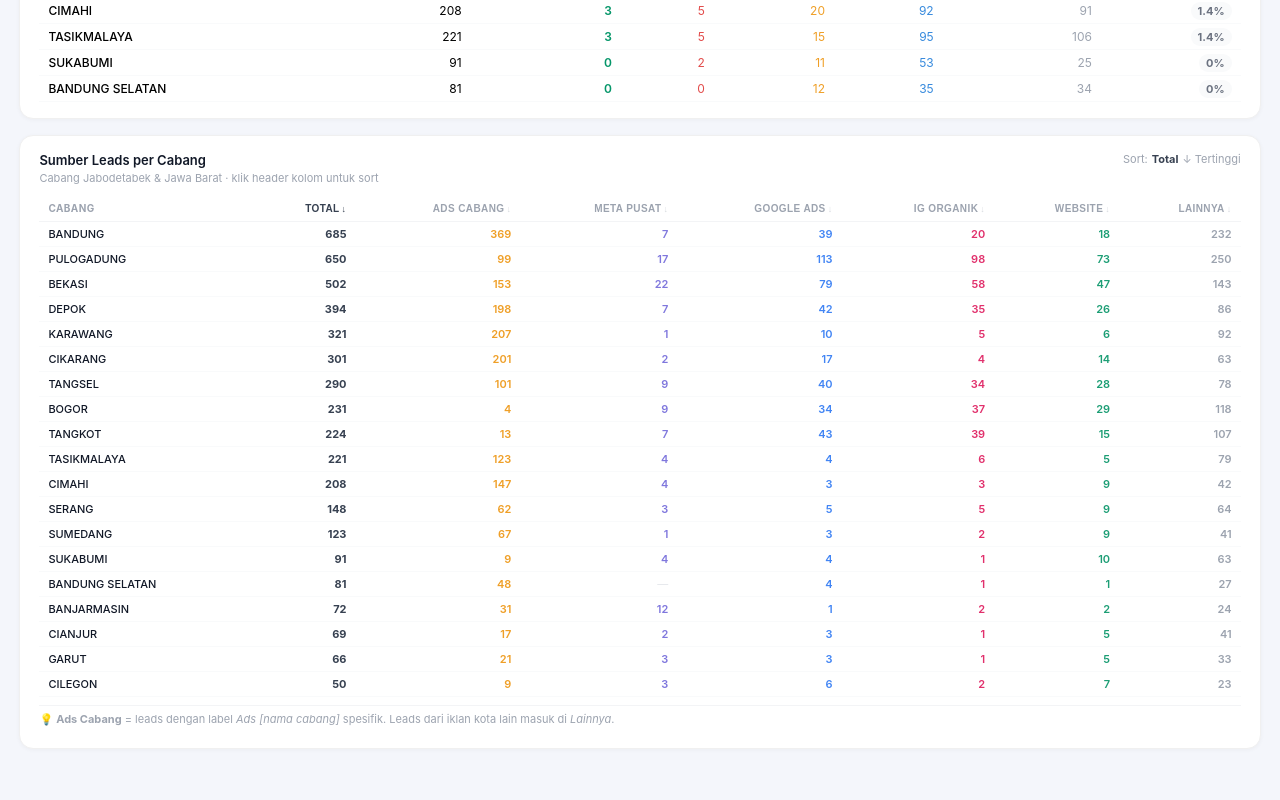
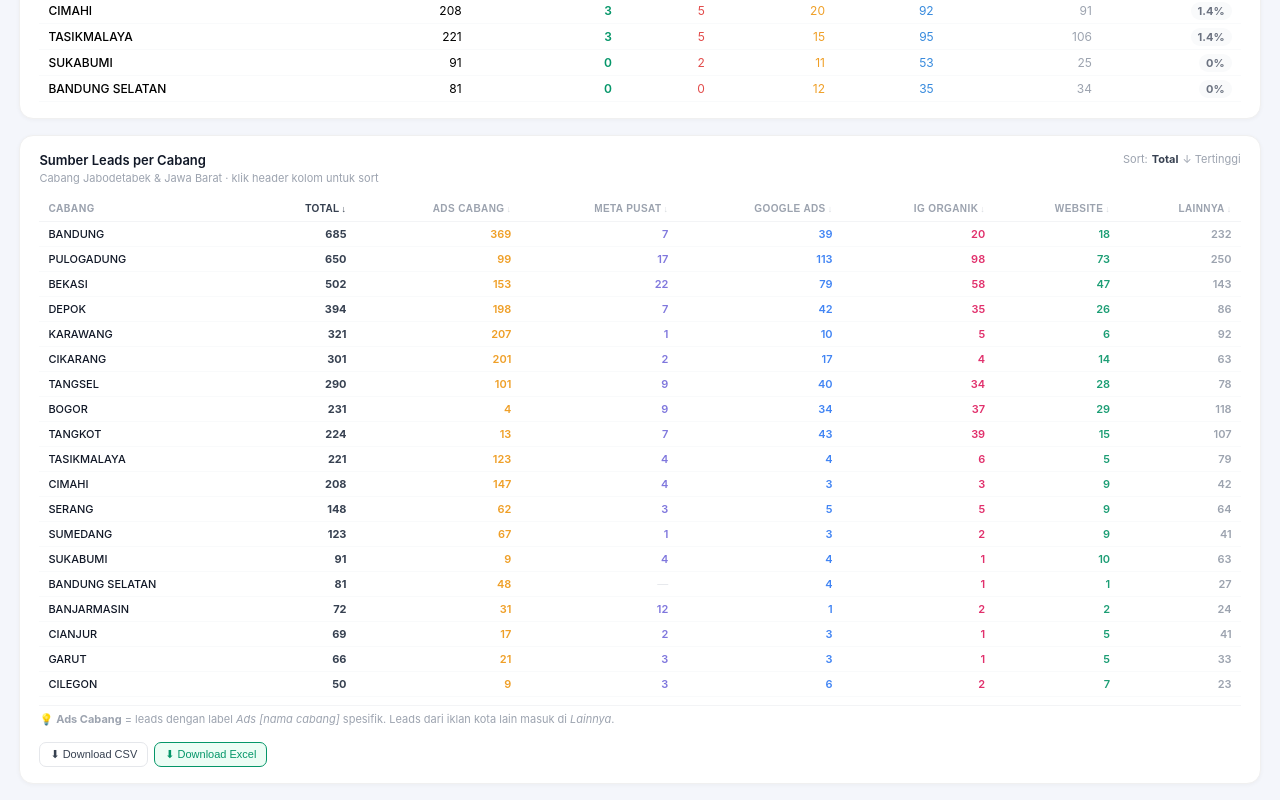
Before and after one commit to Alvinmolik/dashboard-haloai, a React (Vite) app: page / in a window 1280 px wide. Shown: the part 1075-1875 px from the top of the page. Before the commit the page ends 1840 px from the top, so only its background shows below. Built offline with nearby package versions, Linux system fonts and the light colour scheme.

Commit message:
Update App.jsx

```diff
--- a/App.jsx
+++ b/App.jsx
@@ -78,6 +78,40 @@ function dlCabangSummaryCSV(cabangData, fname) {
   ].join(","))];
   const a = document.createElement("a");
   a.href = URL.createObjectURL(new Blob([lines.join("\n")],{type:"text/csv;charset=utf-8;"}));
+  a.download = fname; a.click();
+}
+
+function dlSumberCabangCSV(rows2, fname) {
+  const SRCS = ["Ads Cabang","Iklan Meta Pusat","Google Ads","Instagram Organik","Website","Lainnya"];
+  const H = ["Cabang","Total",...SRCS];
+  const lines = [H.join(","), ...rows2.map(r=>[
+    r.cab, r.total, ...SRCS.map(s=>r[s]||0)
+  ].join(","))];
+  const a = document.createElement("a");
+  a.href = URL.createObjectURL(new Blob([lines.join("\n")],{type:"text/csv;charset=utf-8;"}));
+  a.download = fname; a.click();
+}
+
+function dlSumberCabangXLSX(rows2, fname) {
+  const SRCS = ["Ads Cabang","Iklan Meta Pusat","Google Ads","Instagram Organik","Website","Lainnya"];
+  const tableRows = [
+    ["Cabang","Total",...SRCS],
+    ...rows2.map(r=>[r.cab, r.total, ...SRCS.map(s=>r[s]||0)])
+  ];
+  let xml = `<?xml version="1.0"?><Workbook xmlns="urn:schemas-microsoft-com:office:spreadsheet" xmlns:ss="urn:schemas-microsoft-com:office:spreadsheet"><Worksheet ss:Name="Sumber Leads per Cabang"><Table>`;
+  tableRows.forEach((row,ri)=>{
+    xml += "<Row>";
+    row.forEach((cell,ci)=>{
+      const isNum = ri>0 && ci>0;
+      xml += isNum
+        ? `<Cell><Data ss:Type="Number">${cell}</Data></Cell>`
+        : `<Cell><Data ss:Type="String">${String(cell).replace(/&/g,"&amp;").replace(/</g,"&lt;")}</Data></Cell>`;
+    });
+    xml += "</Row>";
+  });
+  xml += "</Table></Worksheet></Workbook>";
+  const a = document.createElement("a");
+  a.href = URL.createObjectURL(new Blob([xml],{type:"application/vnd.ms-excel"}));
   a.download = fname; a.click();
 }
 
@@ -775,6 +809,16 @@ export default function App() {
           💡 <strong>Ads Cabang</strong> = leads dengan label <em>Ads [nama cabang]</em> spesifik.
           Leads dari iklan kota lain masuk di <em>Lainnya</em>.
         </div>
+        <div style={{display:"flex",gap:6,marginTop:10}}>
+          <button onClick={()=>dlSumberCabangCSV(rows2,`sumber-leads-cabang-${new Date().toISOString().slice(0,10)}.csv`)}
+            style={{fontSize:11,padding:"5px 10px",borderRadius:7,border:"1px solid #e5e7eb",background:"#fff",cursor:"pointer",color:"#374151",display:"flex",alignItems:"center",gap:3}}>
+            ⬇ Download CSV
+          </button>
+          <button onClick={()=>dlSumberCabangXLSX(rows2,`sumber-leads-cabang-${new Date().toISOString().slice(0,10)}.xls`)}
+            style={{fontSize:11,padding:"5px 10px",borderRadius:7,border:"1px solid #059669",background:"#ecfdf5",cursor:"pointer",color:"#059669",display:"flex",alignItems:"center",gap:3}}>
+            ⬇ Download Excel
+          </button>
+        </div>
       </Card>
     );
   })()}
```
